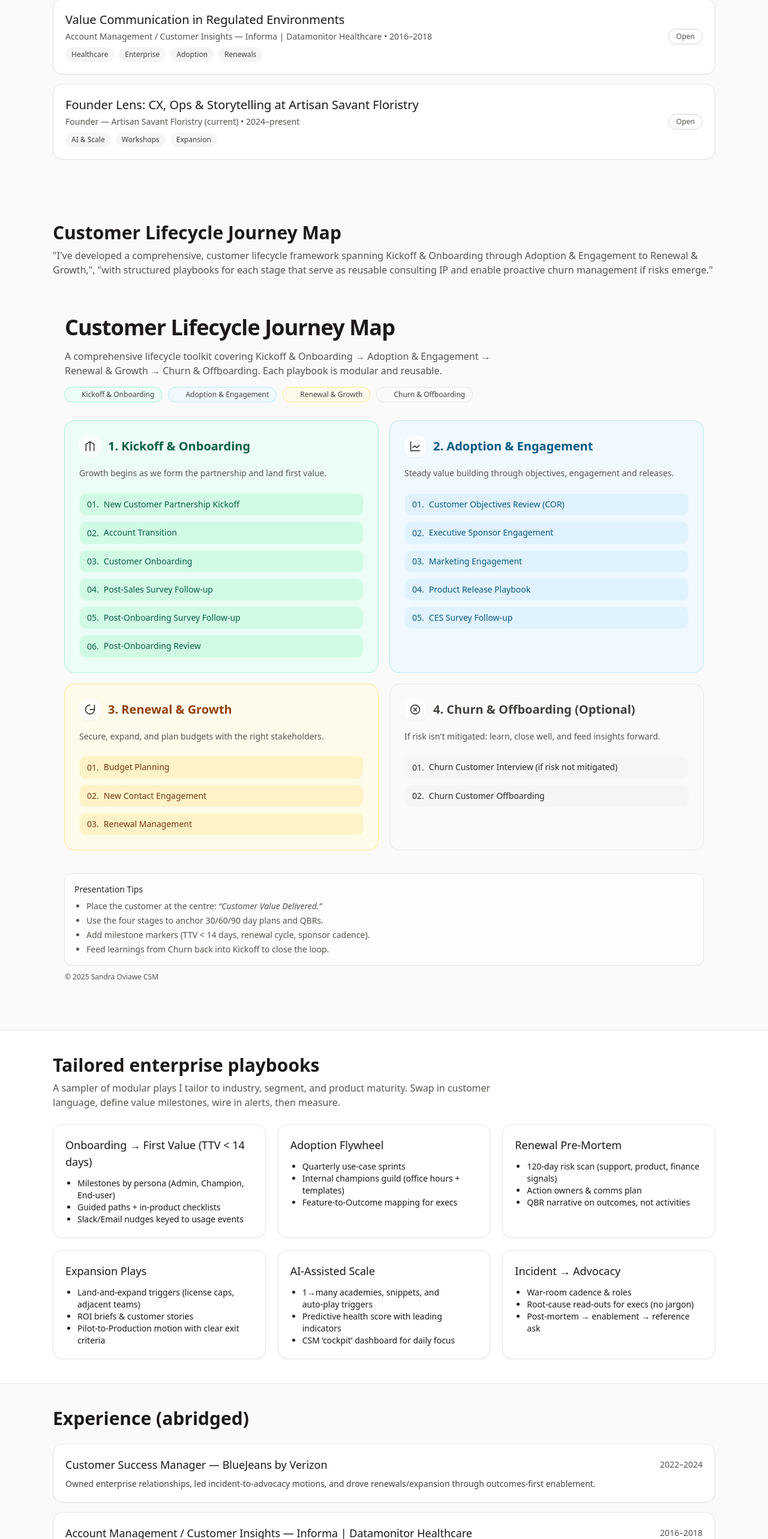
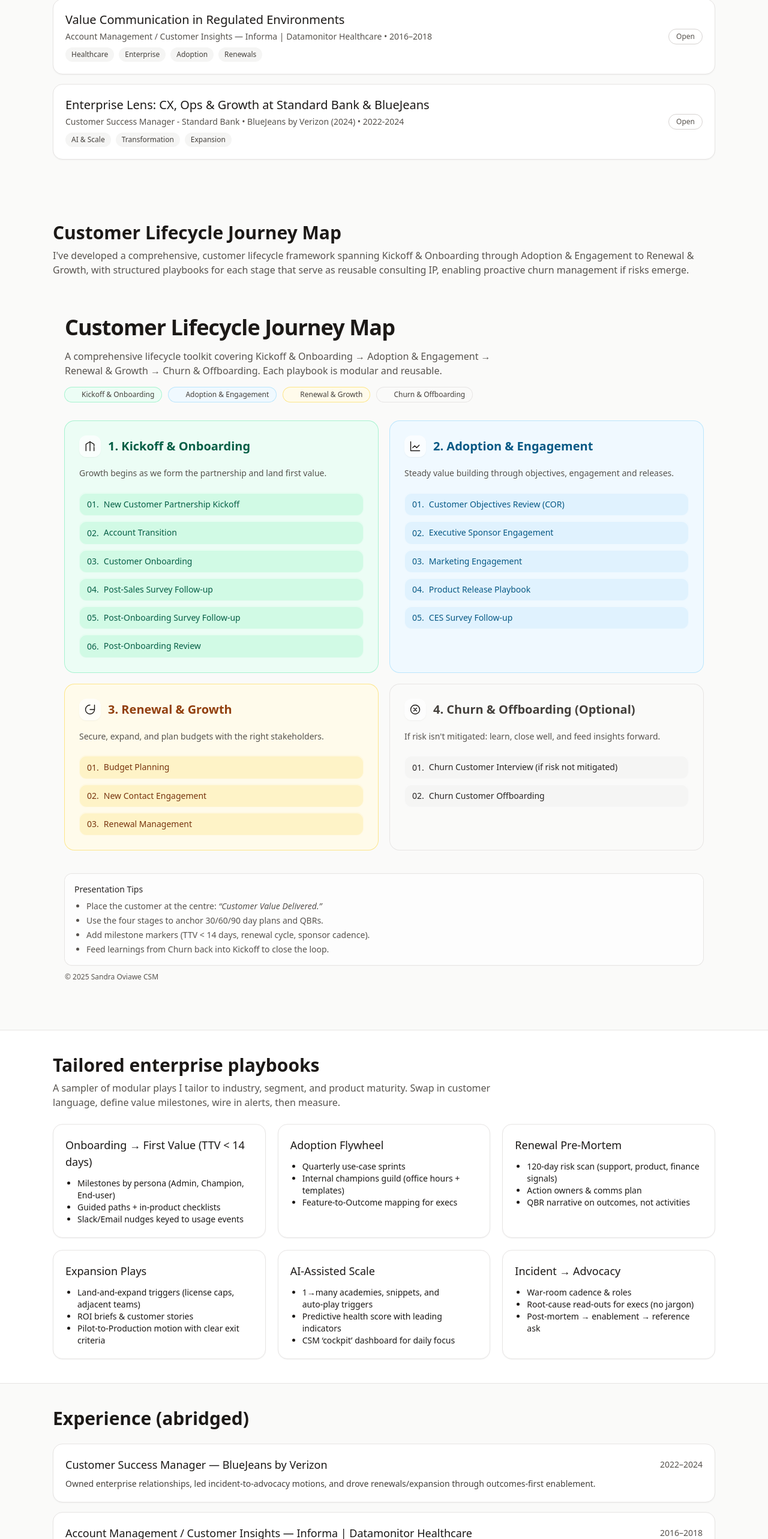
Before and after one commit to sandraovjones-sudo/Sandra-Oviawe-CSM, a React (Vite) app: page / in a window 1280 px wide. Shown: the part 917-3483 px from the top of the page at 60% size. Built offline with nearby package versions, Linux system fonts and the light colour scheme.

Commit message:
Update App.jsx

```diff
--- a/src/App.jsx
+++ b/src/App.jsx
@@ -59,28 +59,28 @@ export default function App() {
         summary:
           "Drove usage of healthcare intelligence across pharma & NHS stakeholders with compliant enablement and ROI storytelling.",
         outcomes: [
-          "Portfolio ARR influenced: £1.5M+ across global enterprise accounts.",
+          "Portfolio ARR influenced: £2.1M+ across global enterprise accounts.",
           "Built executive ‘Why Now’ briefs: usage heatmaps, time‑to‑insight, and saved analyst hours.",
-          "Reduced time‑to‑first‑value from 30→10 days via guided pathways.",
+          "Reduced time‑to‑first‑value from 30→20 days via guided pathways.",
         ],
         details:
           "Artefacts included a regulated‑friendly enablement pack, persona‑based decks, and a renewal pre‑mortem to surface blockers 120 days ahead of schedule.",
       },
       {
-        id: "as-founder-xfn",
-        title: "Founder Lens: CX, Ops & Storytelling at Artisan Savant Floristry",
-        tags: ["AI & Scale", "Workshops", "Expansion"],
-        role: "Founder — Artisan Savant Floristry (current)",
-        period: "2024–present",
+        id: "Standard Bank",
+        title: "Enterprise Lens: CX, Ops & Growth at Standard Bank & BlueJeans",
+        tags: ["AI & Scale", "Transformation", "Expansion"],
+        role: "Customer Success Manager - Standard Bank • BlueJeans by Verizon (2024)",
+        period: "2022-2024",
         summary:
-          "Built repeatable playbooks for subscriptions, seasonal launches, and UGC content — transferable to B2B CS motions.",
+          "Built repeatable success frameworks for enterprise portfolios, executive programs, and adoption playbooks — transferable across SaaS and financial services.",
         outcomes: [
-          "3‑phase launch framework (Tease → Teach → Transact) reusable across releases.",
-          "DIY ‘value card’ method for mapping features to customer jobs & outcomes.",
-          "Operational dashboards for fulfilment SLAs & churn‑risk signals.",
+          "3-phase engagement model (Kickoff → Adoption → Expansion) applied to £3.2M ARR portfolio at BlueJeans and multi-region client base at Standard Bank.",
+          "‘Value mapping’ frameworks linking product features to business outcomes, influencing renewals and cross-sell opportunities.",
+          "Operational dashboards for health scoring, SLA adherence, and churn-risk signals, driving 97% GRR and 117% NRR at BlueJeans.",
         ],
         details:
-          "Demonstrates product‑led thinking, KPI hygiene, and narrative marketing — the same muscles that power enterprise adoption & expansion.",
+          "Outcomes, Artefacts & Play: Demonstrated product-led adoption, KPI discipline, and executive storytelling — the same muscles that power enterprise growth, retention, and expansion.",
       },
     ],
     []
@@ -284,8 +284,8 @@ useEffect(() => {
             Customer Lifecycle Journey Map
           </h2>
           <p className="mt-2 text-stone-600">
-            "I've developed a comprehensive, customer lifecycle framework spanning Kickoff & Onboarding through Adoption & Engagement to Renewal & Growth,",
-            "with structured playbooks for each stage that serve as reusable consulting IP and enable proactive churn management if risks emerge."
+            I've developed a comprehensive, customer lifecycle framework spanning Kickoff & Onboarding through Adoption & Engagement to Renewal & Growth,
+            with structured playbooks for each stage that serve as reusable consulting IP, enabling proactive churn management if risks emerge.
           </p>
         </div>
         <CustomerLifecycleTimeline />
@@ -380,12 +380,7 @@ useEffect(() => {
               when: "2016–2018",
               blurb: "Supported highly regulated Healthcare clients (incl. Biotec, Medtec and pharma) with adoption, ROI storytelling, and executive value communication.",
             },
-            {
-              role: "Founder & Creative Director",
-              org: "Artisan Savant Floristry (current)",
-              when: "2024–present",
-              blurb: "Built repeatable growth plays, CX operations, and content engines; hands‑on proof I can design systems, not just slides.",
-            },
+
           ].map((e) => (
             <div key={e.org} className="rounded-2xl border border-stone-200 bg-white p-5 shadow-sm">
               <div className="flex flex-wrap items-center justify-between gap-2">
```
